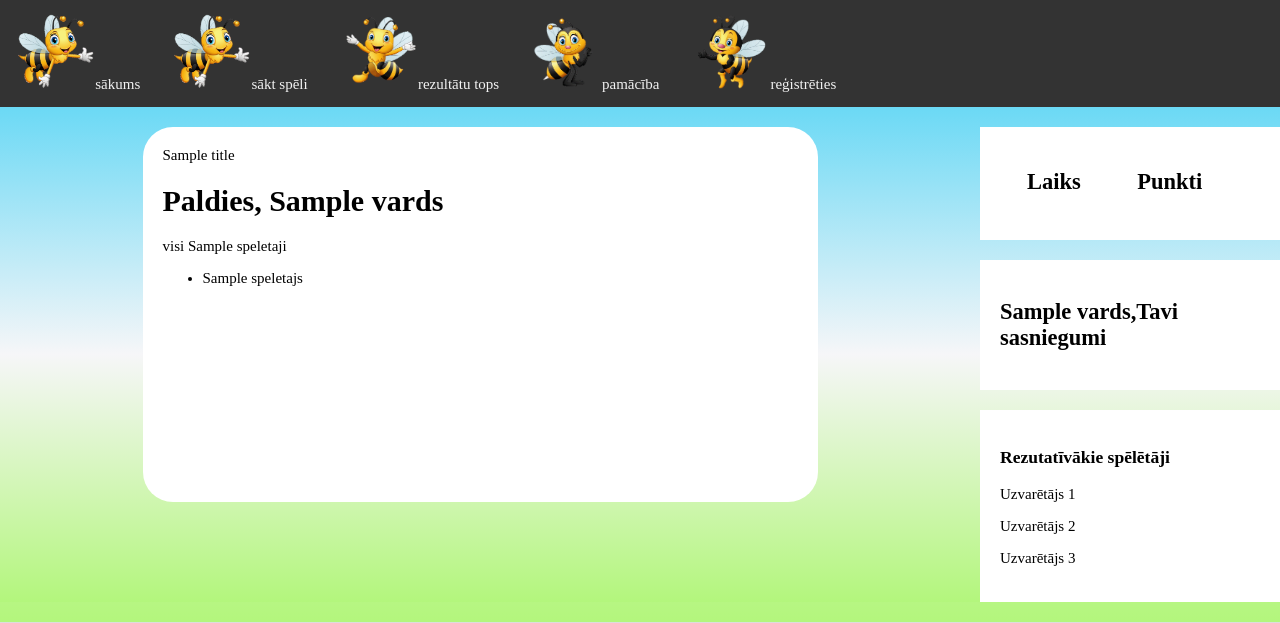
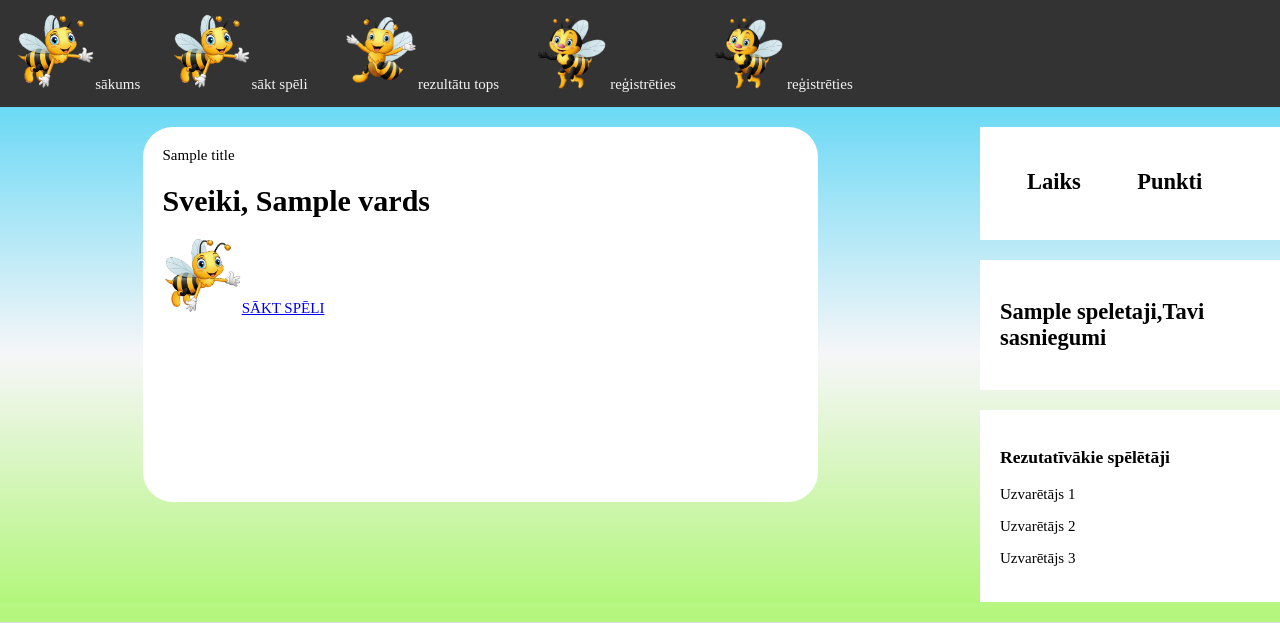
Before and after one commit to janaleonova/burtu_spele, a Flask app: template templates/form.html in a window 1280 px wide. Shown: the part 177-800 px from the top of the page. Run offline with Flask 2, Linux system fonts and the light colour scheme; the template is opened without the code that fills it: most values are stand-ins (such as "Sample title", 1, 10 or a date in 2020).

Commit message:
starprezultats

```diff
--- a/app.py
+++ b/app.py
@@ -1,45 +1,45 @@
 
+from importlib.resources import path
 from flask import Flask, jsonify, render_template, request
 import json
 
 app = Flask(__name__)
-
 speletaji = []
-@app.route("/sarauj", methods=['GET','POST'])
-def index():
-    vards = request.args.get('vards')
-    rezult = request.args.get('punkti')
-    speletajs = {"vards": vards,
-                "punkti": rezult}
-    with open("dati/speletajs.json", "w", encoding="utf-8") as f:
-        f.write(json.dumps(speletajs, indent=2, ensure_ascii=False))
-    return render_template('/index.html', vards=vards)
-
-
 
 @app.route("/",  methods=["GET", "POST"])
 def login():
     return render_template('/login.html')
-
-@app.route("/top",  methods=["GET", "POST"])
-def top():
-    with open("dati/top.json", "r", encoding="utf-8") as f:
-        top =json.loads(f.read())
-
-
-    return render_template('/top.html', top=top)
 
 
 @app.route('/form', methods=["POST"])
 def form():
     vards = request.form.get('vards')
     speletaji.append(f"{vards}")
-    title="Thank You!"
+    title="Paldies!"
+
     return render_template("form.html", title=title, vards=vards, speletaji=speletaji)
 
 
+@app.route("/sakums",  methods=["GET", "POST"])
+def sakums():
+    return render_template('/sakums.html', speletaji=speletaji)
 
-[speletaji]
+@app.route("/help",  methods=["GET", "POST"])
+def help():
+    return render_template('/sakums.html' )
+
+
+@app.route("/top",  methods=["GET", "POST"])
+def top():
+    jauns_speletajs = request.form.get('vards')
+    with open("dati/top.json", "r", encoding="utf-8") as f:
+        TOP =json.loads(f.read())
+
+
+
+    return render_template('/top.html', TOP=TOP)
+
+
 
 if __name__ == "__main__":
     app.run(debug = True)
--- a/dati/speletajs.json
+++ /dev/null
@@ -1,4 +0,0 @@
-{
-  "vards": "jana",
-  "punkti": null
-}
--- a/templates/form.html
+++ b/templates/form.html
@@ -1,17 +1,13 @@
-{% extends 'index.html' %}
+{% extends 'sakums.html' %}
 {% block title %}{%endblock%}
 
 {% block content %}
 <div>{{title}}</div>
   <div>
-      <h1>Paldies, {{vards}}</h1>
-      <p>visi {{speletaji}}</p>
+      <h1>Sveiki, {{vards}}</h1>
 
-    <ul>
-        {% for speletajs in speletaji%}
-        <li>{{speletajs}}</li>
-        {%endfor%}
-    </ul>
+      <a href="{{ url_for('sakums')}}"><img class="img_bite_sm" src="../static/img/bite1.gif">SĀKT SPĒLI</a>
+
 
 
 
--- a/templates/login.html
+++ b/templates/login.html
@@ -1,4 +1,6 @@
-{% extends 'index.html' %}
+
+
+{% extends 'sakums.html' %}
 
 
 {% block content %}
--- a/templates/index.html
+++ b/templates/sakums.html
@@ -1,3 +1,4 @@
+
 <!DOCTYPE html>
 <html>
 <head>
@@ -16,10 +17,10 @@
   </div>
 
   <div class="topnav">
-      <a href="{{ url_for('login')}}"><img class="img_bite_sm" src="../static/img/bite1.gif">sākums</a>
+      <a href="{{ url_for('sakums')}}"><img class="img_bite_sm" src="../static/img/bite1.gif">sākums</a>
       <a href="#" id="mylink2" onclick="saktSpeli()"><img class="img_bite_sm" src="../static/img/bite1.gif">sākt spēli</a>
       <a href="{{ url_for('top')}}"><img class="img_bite_sm" src="../static/img/bite2.gif">rezultātu tops</a>
-      <a href="help.html"><img class="img_bite_sm" src="../static/img/bite3.gif">pamācība</a>
+      <a href="{{ url_for('help')}}"><img class="img_bite_sm" src="../static/img/bite4.gif">reģistrēties</a>
       <a href="{{ url_for('login')}}"><img class="img_bite_sm" src="../static/img/bite4.gif">reģistrēties</a>
   </div>
 
@@ -39,7 +40,6 @@
           </div>
 
 {% endblock content %}
-
 </div>
 
 
@@ -61,7 +61,7 @@
 
   </div>
   <div class="card">
-        <h2>{{vards}},Tavi sasniegumi</h2>
+    <h2>{{speletaji}},Tavi sasniegumi</h2>
     <div class="score"></div>
 
   </div>
@@ -78,6 +78,7 @@
 <div class="footer">
 <h2>Nāc rīt atkal spēlēt un uzvarēt... <div class=""></div></h2>
 </div>
+
 
 
 
--- a/templates/top.html
+++ b/templates/top.html
@@ -1,9 +1,9 @@
-{% extends 'index.html' %}
+{% extends 'sakums.html' %}
 
 
 {% block content %}
 
-{{top}}
+{{speletajs}}
 
 
 
```
Also changed, not shown: dati/top.json (+1 -8 lines). Lines whose indentation alone changed are shown as unchanged.
